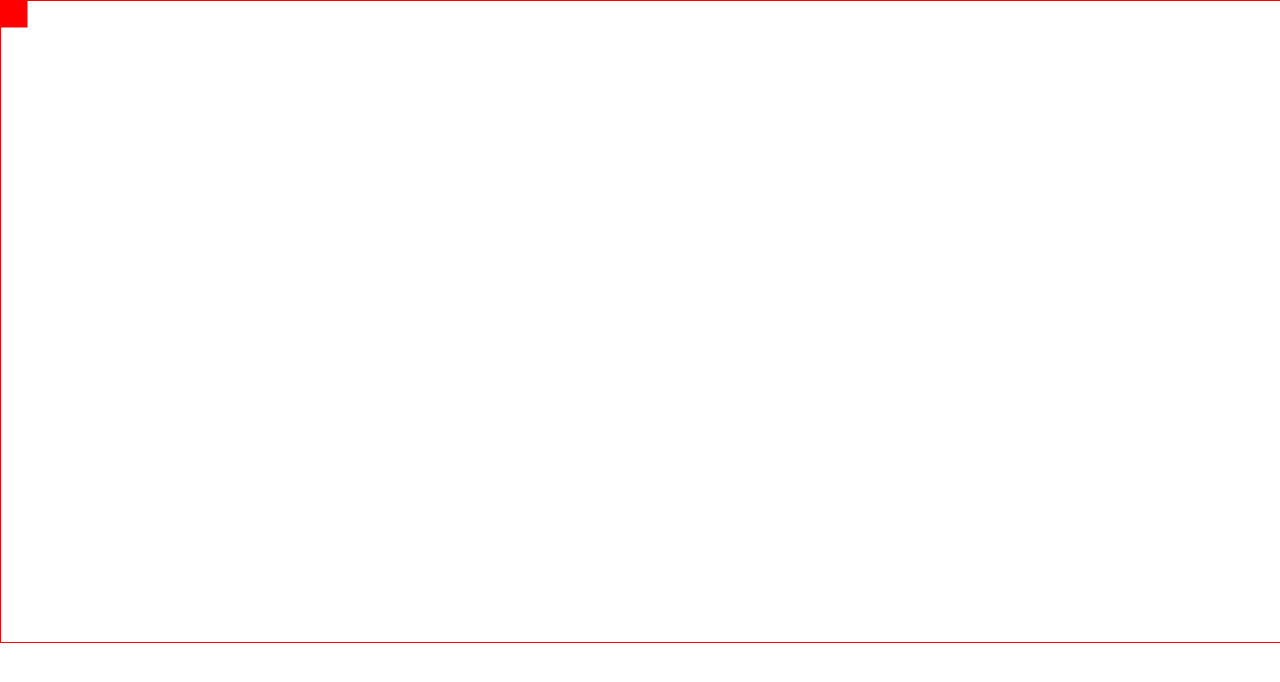
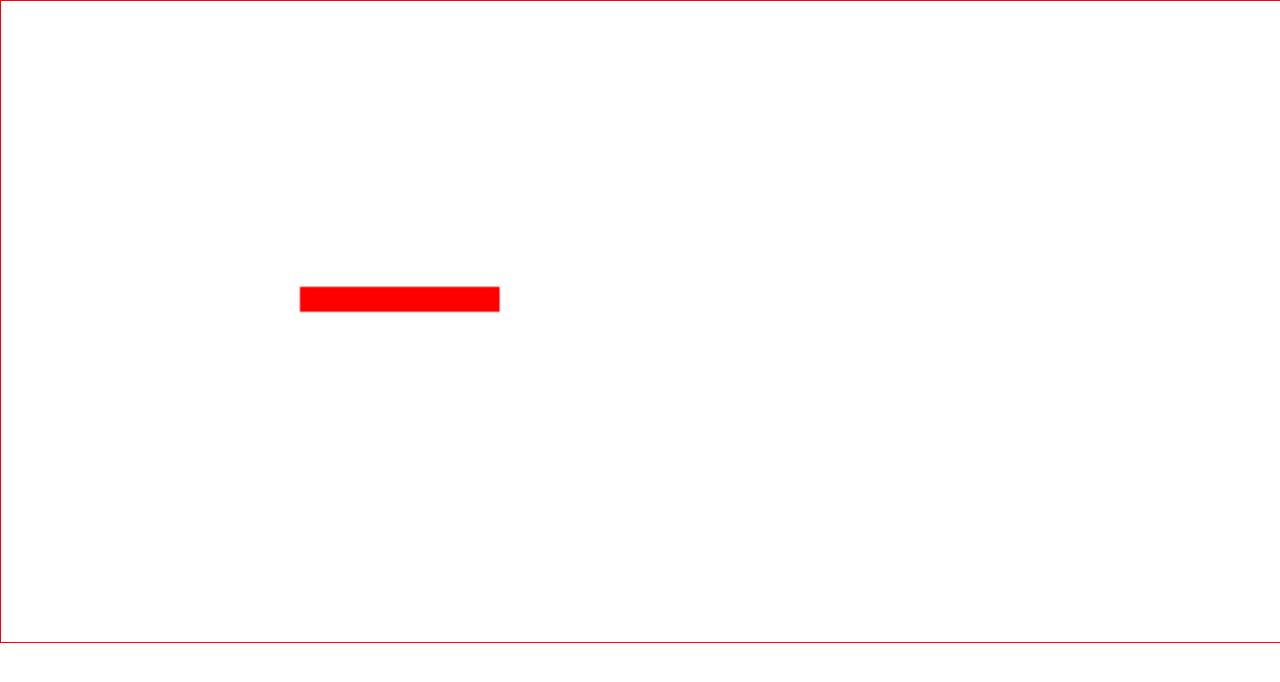
Before and after one commit to watermelon30/ProjectGame-js, a website: page src/Index.html in a window 1280 px wide. Drawn offline with nearby package versions, Linux system fonts and the light colour scheme.

Commit message:
Allow rotation for when mosue click event. Bugs like both mouse buttons being clicked fixed.

```diff
--- a/src/Client/App.js
+++ b/src/Client/App.js
@@ -1,9 +1,8 @@
 var player1;
-var targetX = 0;
-var targetY = 0;
+
 
 function startGame(){
-    player1 = new player(50,50,"red", 500,500);
+    player1 = new player(200,25,"red", 500,500);
     gameArea.start();
 }
 
@@ -11,7 +10,13 @@ function startGame(){
 var gameArea = {
     Canvas : document.getElementById('canvas'),
     Bounds : document.getElementById('canvas').getBoundingClientRect(),
+    targetX : screen.width/2,
+    targetY : screen.height/2,
+    lMousePress : 0, //1 when left mouse key pressed
+    rMousePress : 0, //1 when right mouse key pressed
+    mouseMove : 0, //1 for left rotate, 2 for right rotate, 0 for no rotate.
     start: function() {
+
         //setCanvasSize(this.bounds);
         document.getElementById('canvas').setAttribute('width', this.Bounds.width);
         document.getElementById('canvas').setAttribute('height', this.Bounds.height);
@@ -19,8 +24,28 @@ var gameArea = {
         this.interval = setInterval(updateGameArea, 15);
         canvas.addEventListener('mousemove', function(e) {
             var bounds = document.getElementById('canvas').getBoundingClientRect();
-            targetX = e.clientX - bounds.x;
-            targetY = e.clientY - bounds.y;
+            gameArea.targetX = e.clientX - bounds.x;
+            gameArea.targetY = e.clientY - bounds.y;
+        });
+        canvas.addEventListener('mousedown', function(e){
+            //e.button =  0 when left click, 2 when right click.
+            if(e.button == 0){
+                gameArea.lMousePress = 1;
+                gameArea.mouseMove  = 1;
+            }
+            else if(e.button == 2){
+                gameArea.rMousePress = 1;
+                gameArea.mouseMove = 2;
+            }
+        });
+        canvas.addEventListener('mouseup', function(e){
+            console.log(e.button);
+            if(e.button == 0) gameArea.lMousePress = 0;
+            else if(e.button == 2) gameArea.rMousePress = 0;
+
+            if(!gameArea.lMousePress && !gameArea.rMousePress) {
+                gameArea.mouseMove = 0;
+            }
         });
 
     },
@@ -36,9 +61,9 @@ function player(width, height, color, x, y, type){
     this.color = color;
     this.x = x;
     this.y = y;
-    //this.angle = 0;
-    //this.moveAngle = 0;
-    //this.force = 5;
+    this.angle = 0;
+    this.moveAngle = 0;
+    this.force = 5;
     this.update = function(){
         var ctx = gameArea.ctx;
         ctx.save();
@@ -50,13 +75,13 @@ function player(width, height, color, x, y, type){
     };
     this.newPos = function(){
         this.angle += this.moveAngle * Math.PI / 180;
-        var position = velocity(this.x, this.y, targetX, targetY);
+        var position = velocity(this.x, this.y, gameArea.targetX, gameArea.targetY, this.force);
         this.x = this.x + position.velX;
         this.y = this.y + position.velY;
     };
 }
 
-function velocity(x, y, targetX, targetY)
+function velocity(x, y, targetX, targetY, force)
 {
     var dx = targetX - x,
         dy = targetY - y,
@@ -72,7 +97,12 @@ function velocity(x, y, targetX, targetY)
 
 function updateGameArea(){
     gameArea.clear();
-    player1.moveAngle = 0;
+    //Left click
+    if(gameArea.mouseMove == 1) player1.moveAngle = 2;
+    //Right click
+    else if(gameArea.mouseMove == 2) player1.moveAngle = -2;
+
+    else player1.moveAngle = 0;
     player1.newPos();
     player1.update();
 }
--- a/src/Index.html
+++ b/src/Index.html
@@ -7,11 +7,12 @@
 			canvas {width: 100%; height: 100%; border: 1px solid red; overflow: hidden  }
         </style>
         <script src="/socket.io/socket.io.js"></script>
-	</head>
-	<body>
+    </head>
+    <!--oncontextmenu = false:　to disable the pop-up menu when mouse right click -->
+	<body oncontextmenu="return false;">
             <canvas id="canvas"></canvas>
     </body>
-    <script src="https://threejs.org/build/three.js"></script>
+
     <script src="/Client/App.js"></script>
 
 </html>
```
